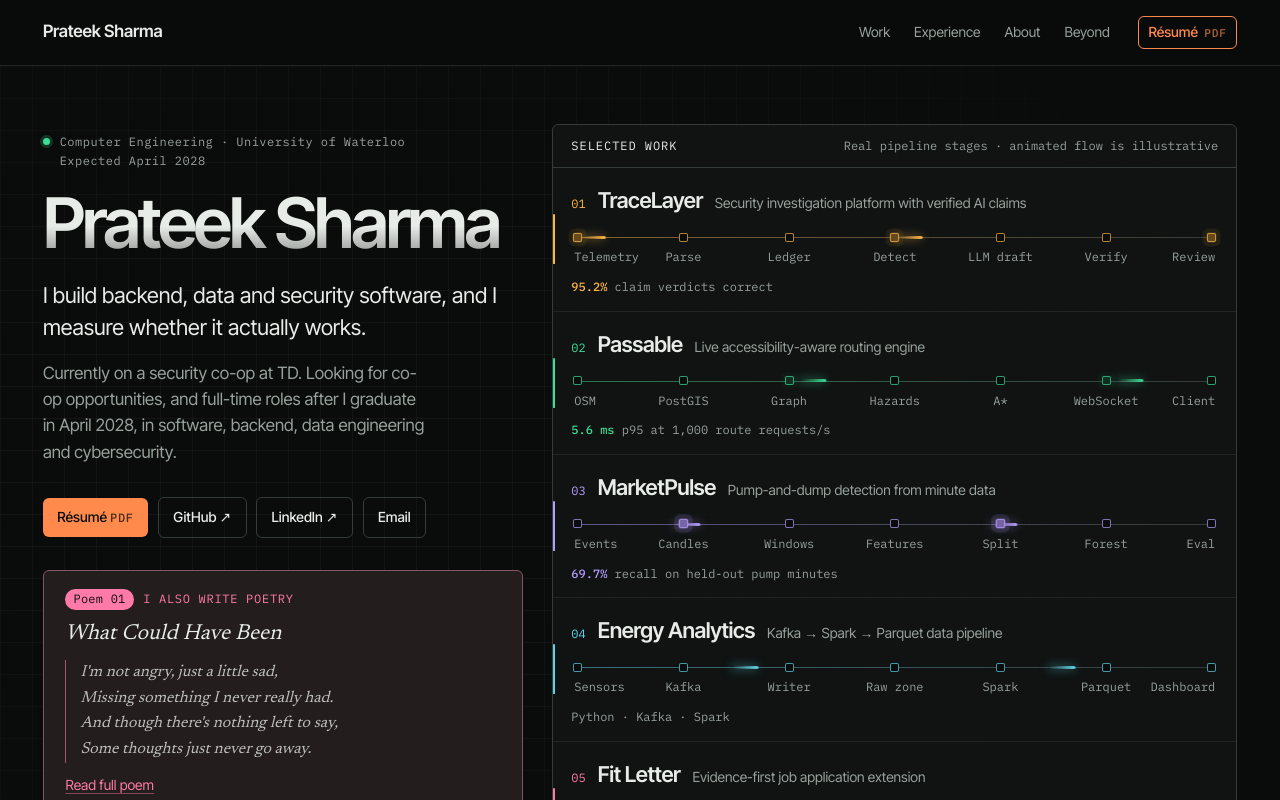
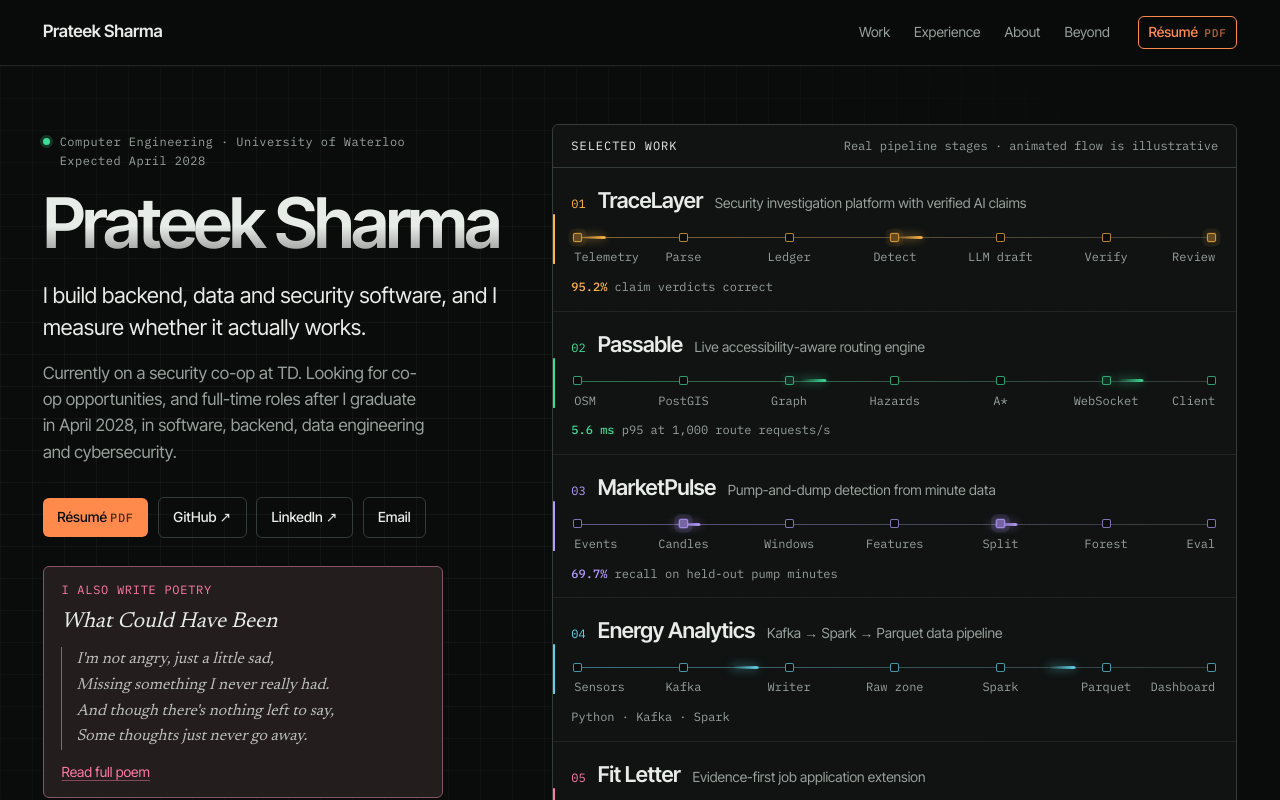
Before and after one commit to PrateekGithub23/personal-portfolio, a Next.js app: page / in a window 1280 px wide. Shown: the top 800 px of the page. Built offline with nearby package versions, Linux system fonts and the light colour scheme; no server answers.

Commit message:
Hero poem snippet: drop the Poem 01 tag, smaller card

```diff
--- a/src/app/page.module.css
+++ b/src/app/page.module.css
@@ -125,9 +125,9 @@
 
 .heroSnippet {
   --poem: var(--hue-fitletter);
-  max-width: 30rem;
-  margin-top: 2rem;
-  padding: 1.1rem 1.35rem 1rem;
+  max-width: 25rem;
+  margin-top: 1.75rem;
+  padding: 0.9rem 1.1rem 0.85rem;
   border: 1px solid color-mix(in srgb, var(--poem) 40%, var(--rule-strong));
   border-radius: var(--radius);
   background: color-mix(in srgb, var(--poem) 7%, var(--plate));
@@ -140,24 +140,12 @@
 }
 
 .snippetKicker {
-  display: flex;
-  align-items: center;
-  gap: 0.6rem;
-  margin-bottom: 0.5rem !important;
+  margin-bottom: 0.35rem !important;
   font-family: var(--font-mono);
   font-size: 0.75rem;
   letter-spacing: 0.06em;
   text-transform: uppercase;
   color: var(--poem);
-}
-
-.snippetTag {
-  padding: 0.1rem 0.5rem;
-  border-radius: 999px;
-  background: var(--poem);
-  color: var(--paper);
-  letter-spacing: 0.02em;
-  text-transform: none;
 }
 
 /* In the hero card, the excerpt rule and the link take the poetry hue. */
--- a/src/app/page.tsx
+++ b/src/app/page.tsx
@@ -21,7 +21,7 @@ import { getProject } from "@/content/projects";
 import { site } from "@/content/site";
 import { DOMAIN_LABEL } from "@/content/types";
 import { domainHue, projectHue } from "@/lib/hues";
-import { getBeyondEntry, getPoems, poemNo, previewLines } from "@/lib/markdown";
+import { getBeyondEntry, getPoems, previewLines } from "@/lib/markdown";
 import styles from "./page.module.css";
 
 export default function HomePage() {
@@ -100,10 +100,7 @@ export default function HomePage() {
             {/* A compact poem snippet: same quiet treatment as in Beyond engineering below. */}
             {latestPoem && (
               <div className={styles.heroSnippet}>
-                <p className={styles.snippetKicker}>
-                  <span className={styles.snippetTag}>{poemNo(latestPoem.number)}</span>I also write
-                  poetry
-                </p>
+                <p className={styles.snippetKicker}>I also write poetry</p>
                 <p className={styles.poemTitle}>{latestPoem.title}</p>
                 <p className={styles.poemExcerpt}>
                   {previewLines(latestPoem).map((line, i) => (
```
